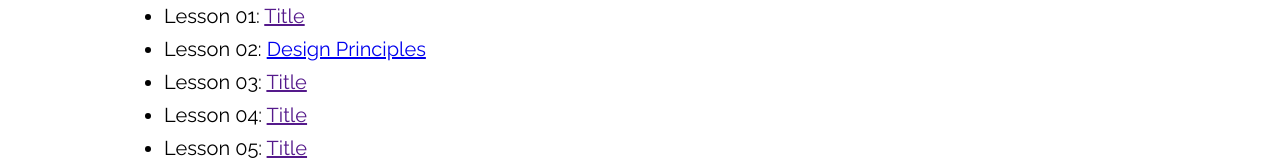
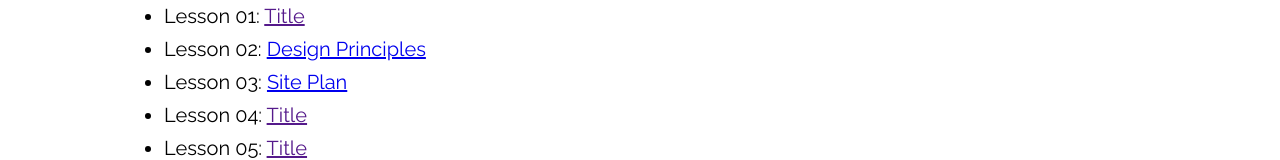
Before and after one commit to JoshuaHerring/wdd230, a plain HTML site: page index.html in a window 1280 px wide. Shown: the part 356-516 px from the top of the page. Drawn offline with Linux system fonts and the light colour scheme; a web font is replaced by a local one.

Commit message:
Added link to index.html

```diff
--- a/index.html
+++ b/index.html
@@ -23,7 +23,7 @@
         <ul>
             <li class="narrow">Lesson 01: <a href="">Title</a></li>
             <li class="narrow">Lesson 02: <a href="./lesson2/design-principles.html">Design Principles</a></li>
-            <li class="narrow">Lesson 03: <a href="">Title</a></li>
+            <li class="narrow">Lesson 03: <a href="./lesson3/index.html">Site Plan</a></li>
             <li class="narrow">Lesson 04: <a href="">Title</a></li>
             <li class="narrow">Lesson 05: <a href="">Title</a></li>
             <li class="narrow">Lesson 06: <a href="">Title</a></li>
```
